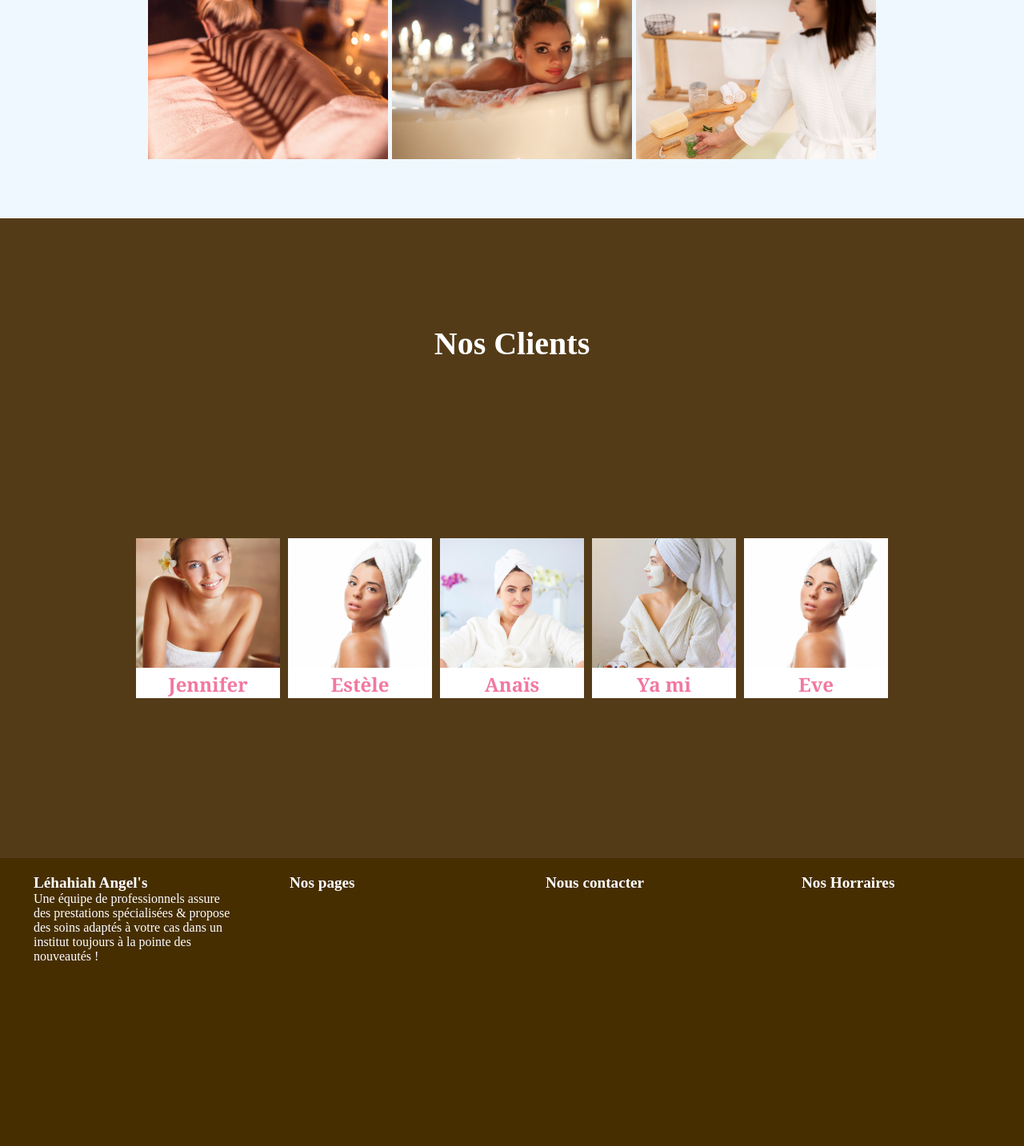
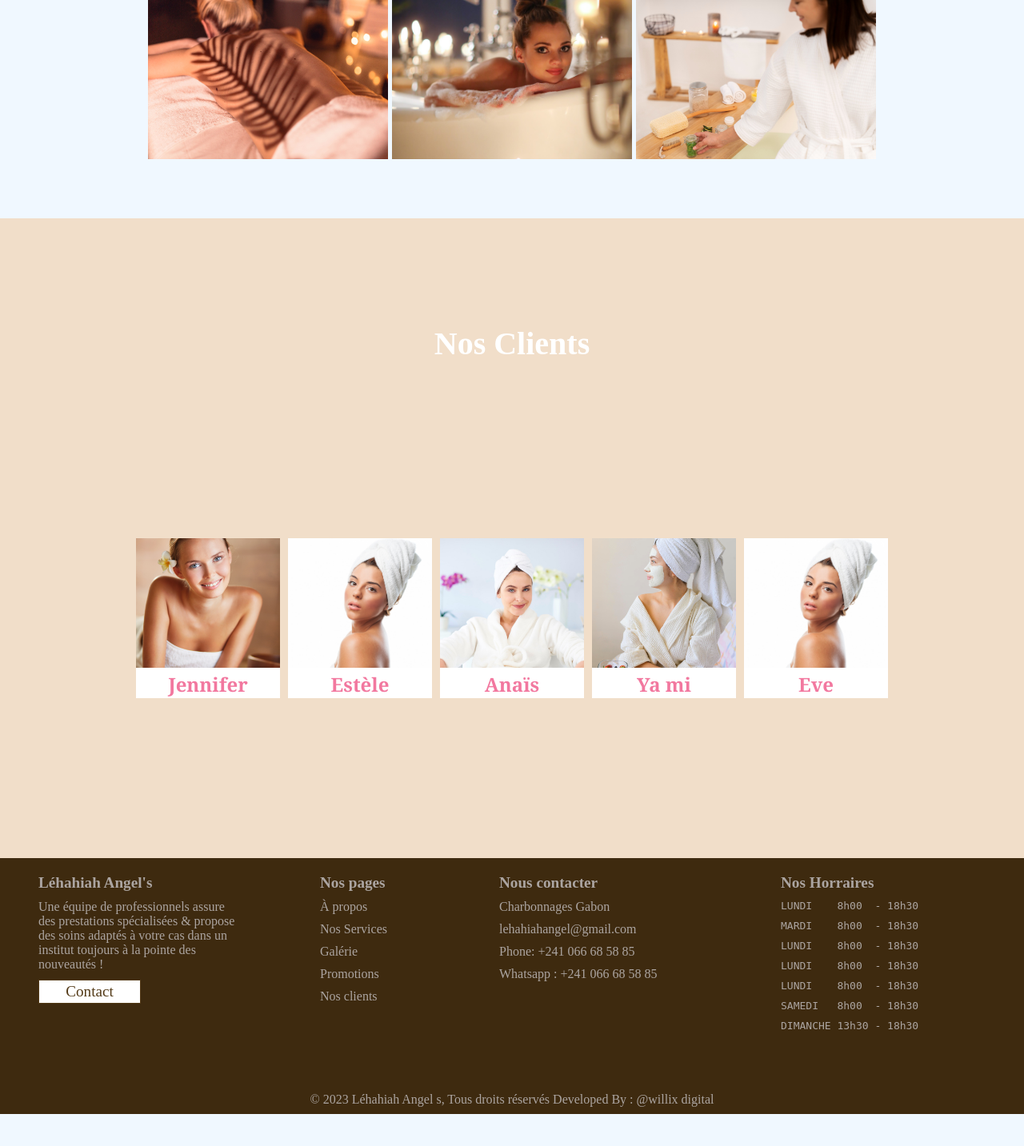
Before and after one commit to A-ArthurKing/A-ArthurKing.github.io, a PHP site: page / in a window 1280 px wide. Shown: the part 2937-4370 px from the top of the page at 80% size. After the commit the page ends 4330 px from the top, so only its background shows below. Run offline with PHP 8.4, Linux system fonts and the light colour scheme; some libraries are stand-ins or nearby versions; some web fonts are replaced.

Commit message:
Dépot 27 avec finalisation  de la section footer et quelques modifications

```diff
--- a/css/Style.css
+++ b/css/Style.css
@@ -475,7 +475,7 @@ section.a-propos {
     align-items: center;
     justify-content: center;
     min-height: 100vh;
-    background-color: #543b18;
+    background-color: #F1DEC9;
 }
 
 
@@ -735,7 +735,7 @@ section.a-propos {
     height: 100vh;
     max-width: 100%;
     max-height: 100%;
-    background-color: #543b18;
+    background-color: #F1DEC9;
     display: flex;
     flex-wrap: wrap;
     justify-content: center;
@@ -855,42 +855,111 @@ section.a-propos {
 footer {
     height: 40vh;
     width: 100vw;
-    padding: 20px 10px;
     max-width: 100%;
-    background-color: #462e01;
-    color: white;
+    background-color: #3e2a0f;
+    color: rgba(189, 184, 184, 0.862);
+    display: flex;
+    justify-content: space-around;
+    flex-wrap: wrap;
+}
+
+.part1 {
+    height: 80%;
+    width: 100vw;
+    max-width: 100%;
     display: flex;
     justify-content: space-around;
     font-family: Cambria, Cochin, Georgia, Times, 'Times New Roman', serif sans-serif;
     font-weight: lighter;
 }
 
+.part2 {
+    height: 20%;
+    width: 100vw;
+    max-width: 100%;
+    display: flex;
+    flex-direction: column;
+    justify-content: space-around;
+    align-items: center;
+}
+
+.part2 hr {
+    border: none;
+    border-top: 3px double #333;
+    color: #333;
+    overflow: visible;
+    text-align: center;
+    height: 5px;
+}
+
+.part2 span {
+    cursor: pointer;
+    padding: 10px 0;
+}
+
 .Lehahiahangel {
     display: flex;
     flex-direction: column;
     width: 20%;
+    gap: 10px;
+    padding: 20px 0;
 }
 
 .Lehahiahangel h1 {
     font-size: 1.5vw;
 }
 
+.Lehahiahangel button {
+    width: 50%;
+    font-family: Bell MT;
+    padding: 3px 10px;
+    cursor: pointer;
+    background-color: white;
+    border: 2px solid;
+    color: #543b18;
+    font-size: 1.5vw;
+    transition: all 0.3s ease-in-out;
+    border: 1px solid #543b18;
+
+}
+
+.Lehahiahangel button:hover {
+    background-color: #543b18;
+    color: white;
+}
+
+
 .Nospages {
     display: flex;
     flex-direction: column;
-    width: 20%;
-
+    width: 10%;
+    gap: 10px;
+    padding: 20px 0;
 }
 
 .Nospages h1 {
     font-size: 1.5vw;
 }
 
+.Nospages a {
+    color: rgba(189, 184, 184, 0.862);
+}
+
+.Nospages p:hover {
+    cursor: pointer;
+}
+
+hr {
+    color: white;
+    cursor: pointer;
+}
+
 .Nouscontacter {
     display: flex;
     flex-direction: column;
     width: 20%;
-
+    gap: 10px;
+    padding: 20px 0;
 }
 
 .Nouscontacter h1 {
@@ -901,6 +970,8 @@ footer {
     display: flex;
     flex-direction: column;
     width: 20%;
+    gap: 10px;
+    padding: 20px 0;
 
 }
 
--- a/index.html
+++ b/index.html
@@ -185,6 +185,7 @@
 
     <!--FOOTER Start-->
     <footer>
+        <div class="part1">
             <div class="Lehahiahangel">
                 <h1>Léhahiah Angel's</h1>
                 <p>
@@ -192,18 +193,40 @@
                     spécialisées & propose des soins adaptés à votre cas
                     dans un institut toujours à la pointe des nouveautés !
                 </p>
+                <button class="button" type="button">Contact</button>
             </div>
 
             <div class="Nospages">
                 <h1>Nos pages</h1>
+                <a href="#propos">À propos</a>
+                <a href="#Nos services">Nos Services</a>
+                <a href="#galérie">Galérie</a>
+                <a href="#Promotions">Promotions</a>
+                <a href="#nosclient">Nos clients</a>
             </div>
 
             <div class="Nouscontacter">
                 <h1>Nous contacter</h1>
+                <p>Charbonnages Gabon</p>
+                <p>lehahiahangel@gmail.com</p>
+                <p>Phone: +241 066 68 58 85</p>
+                <p>Whatsapp : +241 066 68 58 85</p>
             </div>
 
             <div class="Horraires">
                 <h1>Nos Horraires</h1>
+                <pre>LUNDI    8h00  - 18h30</pre>
+                <pre>MARDI    8h00  - 18h30</pre>
+                <pre>LUNDI    8h00  - 18h30</pre>
+                <pre>LUNDI    8h00  - 18h30</pre>
+                <pre>LUNDI    8h00  - 18h30</pre>
+                <pre>SAMEDI   8h00  - 18h30</pre>
+                <pre>DIMANCHE 13h30 - 18h30</pre>
+            </div>
+        </div>
+        <div class="part2">
+            <hr>
+            <p>© 2023 Léhahiah Angel s, Tous droits réservés Developed By : <span>@willix digital</span></p>
         </div>
     </footer>
     <!--FOOTER End-->
```
Lines whose indentation alone changed are shown as unchanged.
